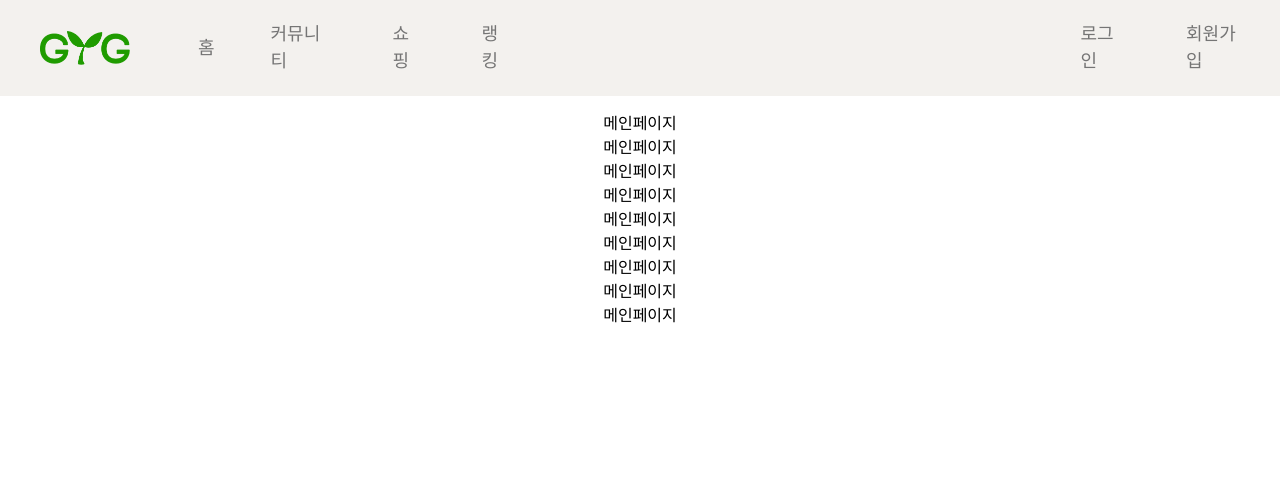
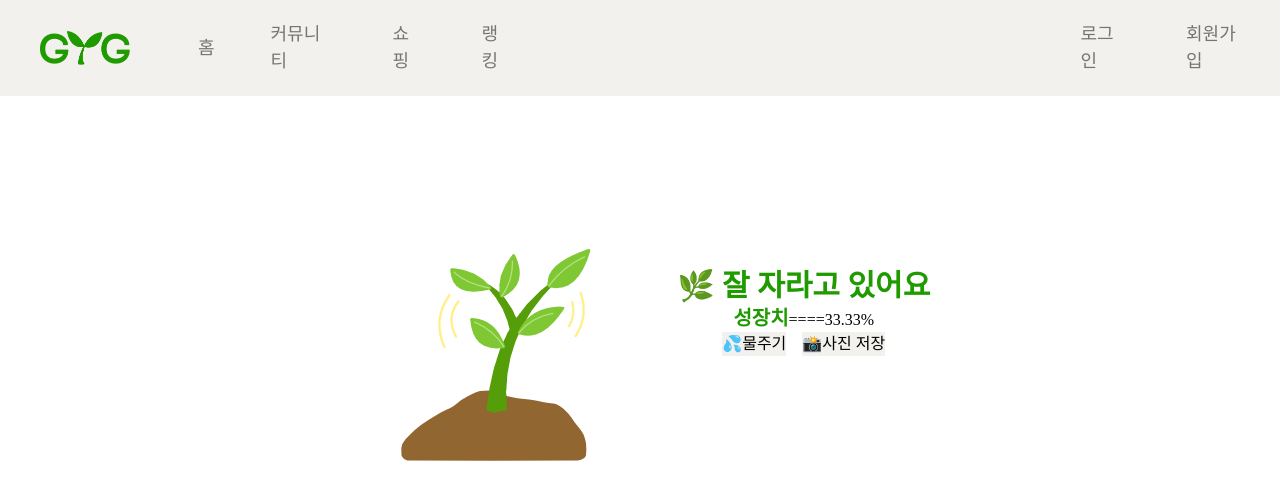
Before and after one commit to GrowYourGreen-GYG/GYG-front, a Next.js app: page / in a window 1280 px wide. Shown: the top 500 px of the page. Built offline with nearby package versions, Linux system fonts and the light colour scheme; a web font is replaced by a local one.

Commit message:
Feat : Create MainPlant component

```diff
--- a/src/app/page.tsx
+++ b/src/app/page.tsx
@@ -1,15 +1,9 @@
+import MainPlant from "@/components/MainPlant";
+
 export default function Home() {
   return (
     <main className="text-center">
-      <h1>메인페이지</h1>
-      <h1>메인페이지</h1>
-      <h1>메인페이지</h1>
-      <h1>메인페이지</h1>
-      <h1>메인페이지</h1>
-      <h1>메인페이지</h1>
-      <h1>메인페이지</h1>
-      <h1>메인페이지</h1>
-      <h1>메인페이지</h1>
+      <MainPlant />
     </main>
   );
 }
--- /dev/null
+++ b/src/components/MainPlant.tsx
@@ -0,0 +1,41 @@
+import { Plant } from "@/types/Plant";
+import Image from "next/image";
+
+const MainPlant = () => {
+  const plantInfo: Plant = {
+    level: 3,
+    plantName: "새싹이",
+    point: 100,
+  };
+
+  return (
+    <div className="mx-auto flex justify-around items-center w-1/2">
+      <div className="flex flex-col">
+        <Image
+          src={`/imges/plant/plant_level${plantInfo.level}.png`}
+          width={300}
+          height={350}
+          alt={"plant_img"}
+        />
+      </div>
+      <div className="flex flex-col h-4/5 justify-around">
+        <h2 className="text-3xl text-main-green font-extrabold">
+          🌿 잘 자라고 있어요
+        </h2>
+        <div>
+          <span className="text-xl font-bold text-main-green">성장치</span>
+          <span>====</span>
+          <span className="text-l">
+            {((plantInfo.point / 300) * 100).toFixed(2)}%
+          </span>
+        </div>
+        <div>
+          <button className="bg-main-beige mx-2">💦물주기</button>
+          <button className="bg-main-beige mx-2">📸사진 저장</button>
+        </div>
+      </div>
+    </div>
+  );
+};
+
+export default MainPlant;
```
